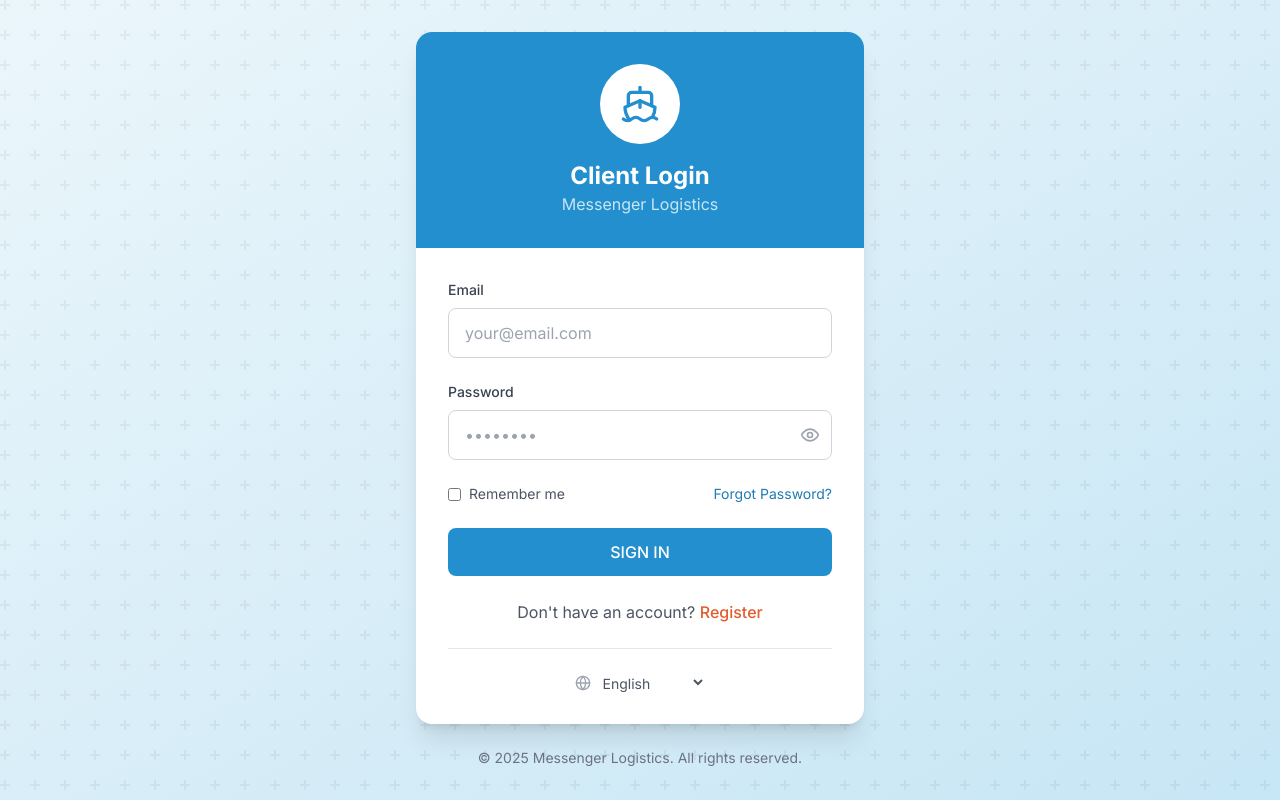
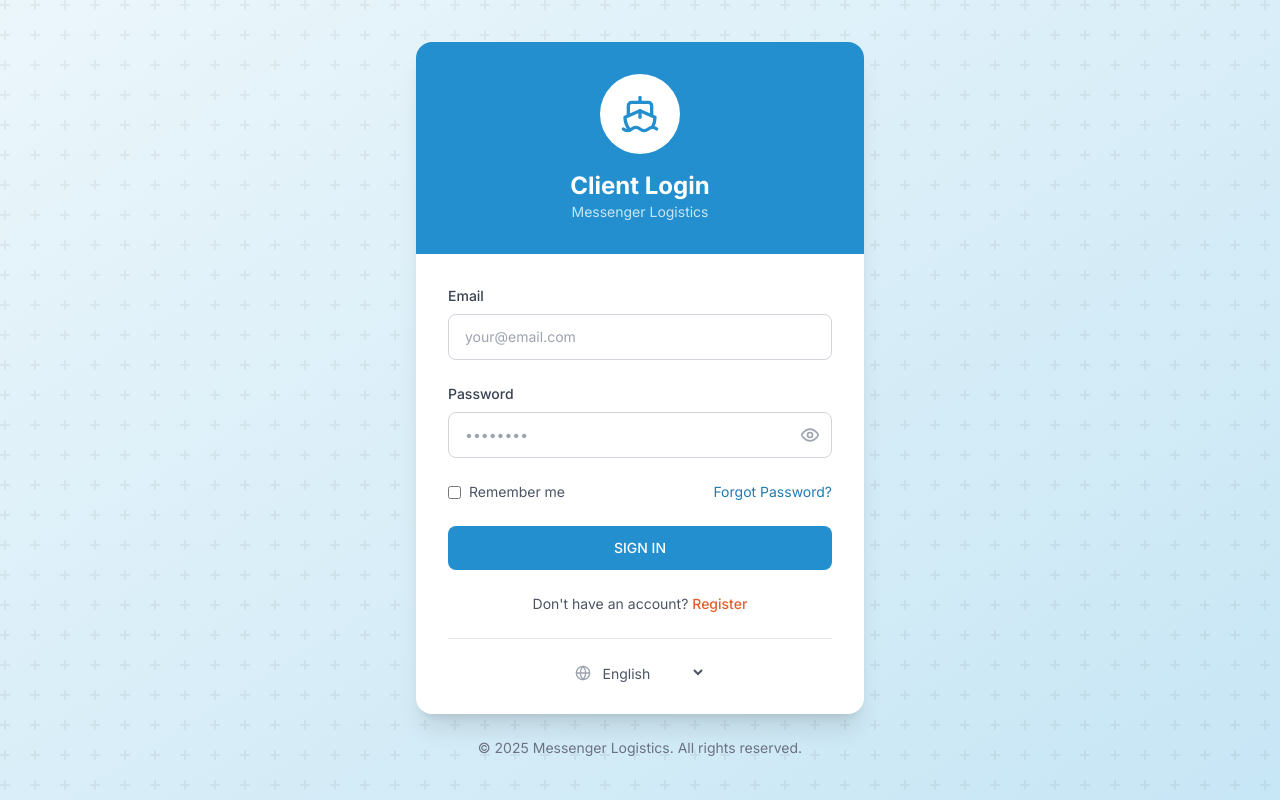
Before and after one commit to nacbeatz/LogistickTracker, a React (Vite) app in the folder frontend/: page /login in a window 1280 px wide. Built offline with nearby package versions, Linux system fonts and the light colour scheme; no server answers.

Commit message:
change size to standard

```diff
--- a/frontend/src/index.css
+++ b/frontend/src/index.css
@@ -8,7 +8,7 @@
   }
 
   body {
-    @apply font-sans antialiased bg-slate-50 text-gray-900;
+    @apply font-sans antialiased bg-slate-50 text-gray-900 text-sm;
   }
 
   ::-webkit-scrollbar {
```
